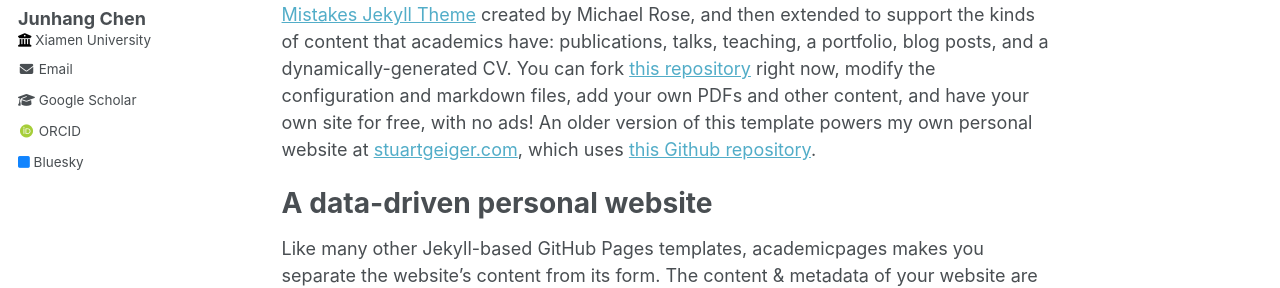
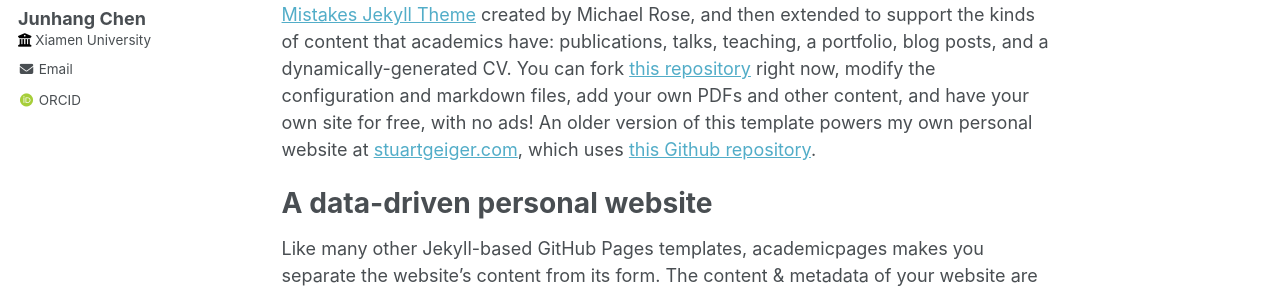
Before and after one commit to dongleqing-pizi/dongleqing-pizi.github.io, a Jekyll site: the page built from _pages/about.md, in a window 1280 px wide. Shown: the part 295-583 px from the top of the page. Built offline with Jekyll 4.4.1, drawn with Linux system fonts in a browser that asks for light colours; some web fonts are replaced.

Commit message:
update config

```diff
--- a/_config.yml
+++ b/_config.yml
@@ -32,7 +32,7 @@ author:
 
   # Academic websites
   arxiv            : # URL - Update with the correct link to your profile
-  googlescholar    : ""
+  googlescholar    :
   impactstory      : # URL
   orcid            : "http://orcid.org/0009-0007-4141-8023"
   pubmed           :
@@ -47,7 +47,7 @@ author:
   stackoverflow    : # User number or user number and name (i.e., use "1" or "1/jeff-atwood")
 
   # Social media
-  bluesky          : "bsky.app" # Replace this with you Bluesky username
+  bluesky          :  # Replace this with you Bluesky username
   facebook         : # Username
   flickr           : # Username
   foursquare       : # Username
```
Also changed, not shown: images/profile.jpg (added), 1 other file.
